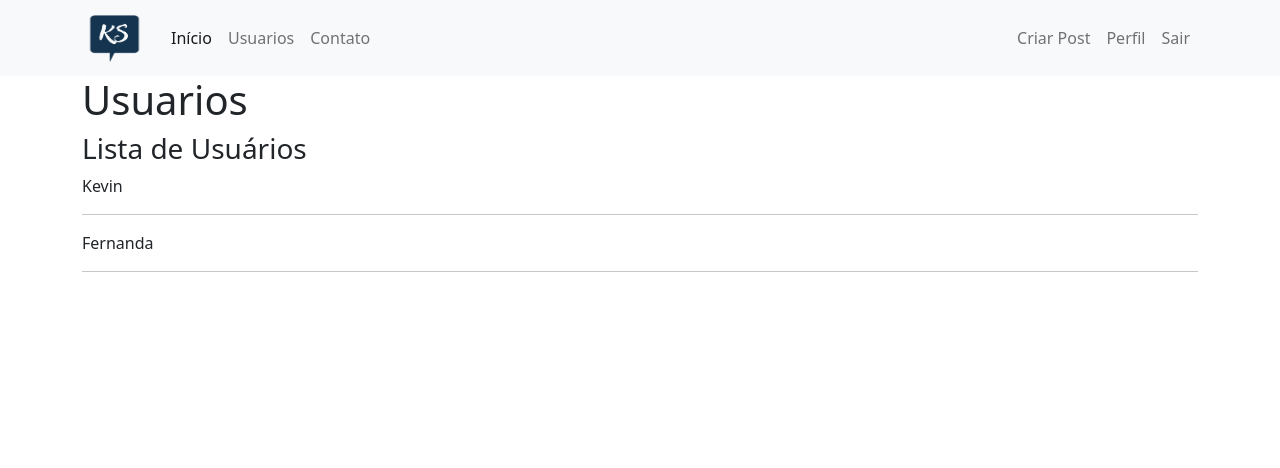
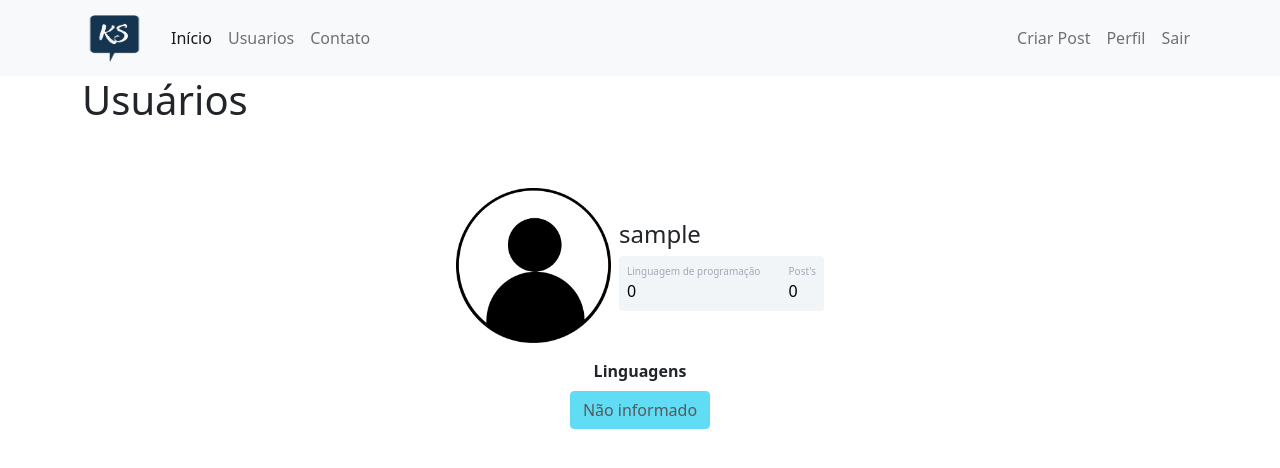
Before and after one commit to KevinSoffa/Rede_Social-KS, a Flask app: page /usuarios in a window 1280 px wide. Shown: the top 468 px of the page. Run offline with Flask 2, Linux system fonts and the light colour scheme; the visitor is signed in with stand-in values (Sample User, id 1); data comes from the database, SQL or seed files in the repository; data that the repository does not hold is empty.

Commit message:
site completo

```diff
--- a/rede_social_ks/models.py
+++ b/rede_social_ks/models.py
@@ -40,6 +40,9 @@ class Usuario(database.Model, UserMixin):
         default='Não informado',
     )
 
+    def contar_post(self):
+        return len(self.posts)
+
 
 class Post(database.Model):
     id = database.Column(
--- a/rede_social_ks/routes.py
+++ b/rede_social_ks/routes.py
@@ -1,14 +1,16 @@
-import secrets
-import os
+from turtle import pos
 from rede_social_ks import app, database, bcrypt
 from rede_social_ks.models import Usuario, Post
+import secrets
 from flask_login import current_user
 from PIL import Image
+import os
 
 from rede_social_ks.forms import (
     FormEditarPerfil,
     FormCriarConta,
     FormLogin,
+    FormCriarPost
 )
 
 from flask_login import (
@@ -23,18 +25,19 @@ from flask import (
     redirect,
     url_for,
     flash,
-    request
+    request,
+    abort
 )
 
 
-lista_usuarios = ['Kevin', 'Fernanda']
 
 
 
 @app.route('/')
 def home():
+    posts = Post.query.order_by(Post.id.desc())
 
-    return render_template('home.html')
+    return render_template('home.html', posts=posts)
 
 
 @app.route('/contato')
@@ -46,6 +49,7 @@ def contato():
 @app.route('/usuarios')
 @login_required # Esse decorator deixa apenas usuarios logados ter acesso a essas URL
 def usuarios():
+    lista_usuarios = Usuario.query.all()
 
     return render_template(
         'usuarios.html',
@@ -147,10 +151,22 @@ def perfil():
     return render_template('perfil.html', foto_perfil=foto_perfil)
 
 
-@app.route('/post/criar')
+@app.route('/post/criar', methods=['GET', 'POST'])
 @login_required
 def criar_post():
-    return render_template('post.html')
+    form = FormCriarPost()
+    if form.validate_on_submit():
+        post = Post(
+            titulo=form.titulo.data,
+            corpo=form.corpo.data,
+            autor=current_user
+        )
+        database.session.add(post)
+        database.session.commit()
+        flash('Post criado com SUCESSO!', 'alert-success')
+        return redirect(url_for('home'))
+
+    return render_template('post.html', form=form)
 
 
 @app.route('/perfil/editar',  methods=['POST', 'GET'])
@@ -181,3 +197,39 @@ def editar_perfil():
         foto_perfil=_foto_perfil,
         form=form
     )
+
+
+@app.route('/post/<post_id>', methods=['GET', 'POST'])
+@login_required
+def exibir_post(post_id):
+    post = Post.query.get(post_id)
+    if current_user == post.autor:
+        form = FormCriarPost()
+        if request.method == 'GET':
+            form.titulo.data = post.titulo
+            form.corpo.data = post.corpo
+        elif form.validate_on_submit():
+            post.titulo = form.titulo.data
+            post.corpo = form.corpo.data
+            database.session.commit()
+            flash('Post Atualizado com Sucesso!', 'alert-success')
+
+            return redirect(url_for('home'))
+    else:
+        form = None
+
+
+    return render_template('pagina_post.html', post=post, form=form)
+
+
+@app.route('/post/<post_id>/excluir', methods=['GET', 'POST'])
+@login_required
+def excluir_post(post_id):
+    post = Post.query.get(post_id)
+    if current_user == post.autor:
+        database.session.delete(post)
+        database.session.commit()
+        flash('Post Excluido com Sucesso!', 'alert-danger')
+        return redirect(url_for('home'))
+    else:
+        abort(403)
--- a/rede_social_ks/static/css/main.css
+++ b/rede_social_ks/static/css/main.css
@@ -36,3 +36,6 @@
 .number3{
   font-weight:500;
 }
+.meupost{
+  background: #f2f5f8 !important;
+}
--- a/rede_social_ks/templates/editar_perfil.html
+++ b/rede_social_ks/templates/editar_perfil.html
@@ -44,4 +44,6 @@
         </div>
     </div>
 </div>
+<div class="row mt-5"></div>
+
 {% endblock %}
--- a/rede_social_ks/templates/perfil.html
+++ b/rede_social_ks/templates/perfil.html
@@ -7,8 +7,8 @@
     <div class="card p-3">
         <div class="d-flex align-items-center">
             <div class="image pe-2">
-        <img src="{{ foto_perfil }}" class="rounded" width="155" >
-        </div>
+                <img src="{{ foto_perfil }}" class="rounded" width="200" >
+            </div>
         <div class="ml-3 w-100">
            <h4 class="mb-0 mt-0">{{ current_user.username }}</h4>
            <span>{{ current_user.email }}</span>
@@ -23,7 +23,7 @@
                 </div>
                 <div class="d-flex flex-column">
                     <span class="rating">Post's</span>
-                    <span class="number3">0</span>
+                    <span class="number3">{{ current_user.contar_post() }}</span>
                 </div>
            </div>
            <div class="button mt-2 d-flex flex-row align-items-center">
--- a/rede_social_ks/templates/usuarios.html
+++ b/rede_social_ks/templates/usuarios.html
@@ -4,13 +4,44 @@
 {% block body %}
 
         <div class="container">
-            <h1>Usuarios</h1>
-            <h3>Lista de Usuários</h3>
+            <h1>Usuários</h1>
             {% for usuarios in lista_usuarios %}
-                <p>{{ usuarios }}</p>
-                <hr>
+            <div class="container mt-5 d-flex justify-content-center">
+                <div class="card p-3">
+                    <div class="d-flex align-items-center">
+                        <div class="image pe-2">
+                    <img src="{{ url_for('static', filename='fotos_perfil/{}'. format(usuarios.foto_perfil)) }}" class="rounded" width="155" >
+                    </div>
+                    <div class="ml-3 w-100">
+                       <h4 class="mb-0 mt-0">{{ usuarios.username }}</h4>
+                       <div class="p-2 mt-2 bg-primary d-flex justify-content-between rounded text-white stats">
+                            <div class="d-flex flex-column">
+                                <span class="articles">Linguagem de programação</span>
+                                {% if 'Não informado' in usuarios.linguagem_programacao %}
+                                    <span class="number1">0</span>
+                                {% else %}
+                                    <span class="number1">{{ usuarios.linguagem_programacao.count(';') + 1 }}</span>
+                                {% endif %}
+                            </div>
+                            <div class="d-flex flex-column">
+                                <span class="rating">Post's</span>
+                                <span class="number3">{{ usuarios.contar_post() }}</span>
+                            </div>
+                       </div>
+                    </div>
+                    </div>
+                </div>
+             </div>
+             <div class="row justify-content-center">
+                <div class="col col-4" style="text-align: center;">
+                    <strong>Linguagens</strong><br>
+                    {% for linguagem in usuarios.linguagem_programacao.split(';') %}
+                        <button type="button" class="btn btn-info mt-2" disabled>{{ linguagem }}</button>
+                    {% endfor %}
+                </div>
+             </div>
             {% endfor %}
         </div>
-
+    <div class="row mt-5"></div>
 
 {% endblock %}
```
Also changed, not shown: rede_social_ks/forms.py (+17 -1 lines), rede_social_ks/templates/home.html (+22 -2 lines), rede_social_ks/templates/pagina_post.html (added, +80 -0 lines), rede_social_ks/templates/post.html (+20 -2 lines), rede_social_ks/static/fotos_perfil/0981da44-46c5-4763-8bc4-6c481d85d94fb6c07a81d66f0f5e.jpg (added), rede_social_ks/static/fotos_perfil/84532185c4196e4e3368baa7cd7fd29f91f582f2.jpg (added), rede_social_ks/static/fotos_perfil/Kevin Soffa (1)1bdb68de173254f5658e66e33848089c.png (added), rede_social_ks/static/fotos_perfil/Mongo db3702c2794bd760ecf710cbd9c67600f9.png (added), rede_social_ks/static/fotos_perfil/default.jpg (renamed from rede_social_ks/static/fotos_perfil/foto_perfil.jpg).
